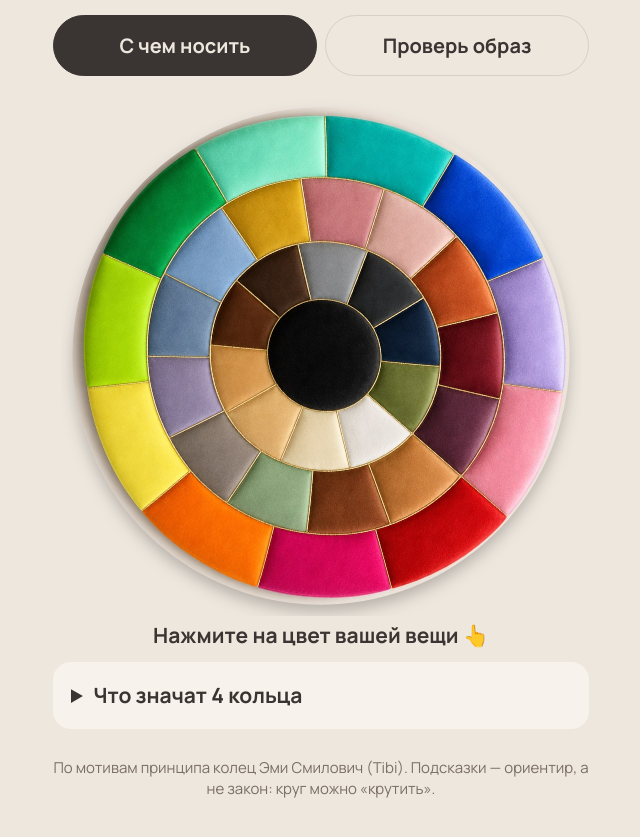
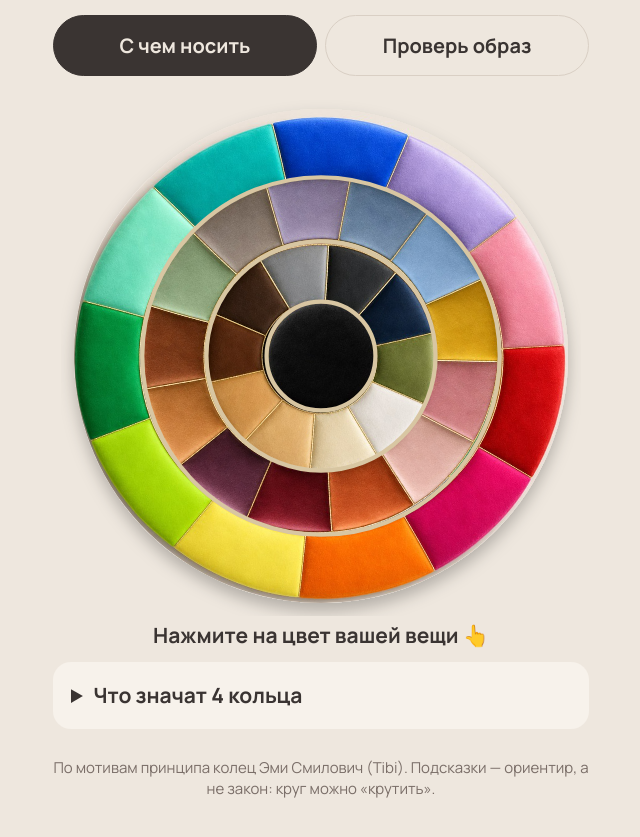
Before and after one commit to mmkproject03-dotcom/color-wheel, a plain HTML site: page index.html in a window 1280 px wide. Shown: the part 85-922 px from the top of the page, without its empty margins (319-959 px from the left). Drawn offline with nearby package versions, Linux system fonts and the light colour scheme.

Commit message:
Кольца крутятся независимо

```diff
--- a/index.html
+++ b/index.html
@@ -165,41 +165,50 @@ function swatches(onPick, selected){
   <div class="sw">${RINGS[r].colors.map(c=>`<button class="dot ${selected===c[1]?'sel':''}" data-h="${c[1]}" data-n="${c[0]}" data-r="${r}"><i style="background:${c[1]}"></i>${c[0]}</button>`).join('')}</div>`).join('');
 }
 function drawWheel(){
- const svg=document.getElementById('svgwheel');let html='';
+ const svg=document.getElementById('svgwheel');
+ // каждое кольцо — свой слой: вырезанная из картинки «баранка» + зоны нажатия; крутится отдельно
  const radii={1:[0,34],2:[36,72],3:[74,112],4:[114,152]};
- for(const r of ORDER){const [r0,r1]=radii[r];const cols=RINGS[r].colors;const n=cols.length;
-  if(r==="1"){html+=`<circle class="hit" r="34" data-h="${cols[0][1]}" data-n="${cols[0][0]}" data-r="1"/>`;continue}
-  cols.forEach((c,i)=>{const a0=i/n*2*Math.PI-Math.PI/2,a1=(i+1)/n*2*Math.PI-Math.PI/2;
+ const clip={1:[0,33.5],2:[33.5,70.5],3:[70.5,110],4:[110,152]};
+ const ann=(a,b)=>`M${b},0A${b},${b} 0 1 0 ${-b},0A${b},${b} 0 1 0 ${b},0Z`+(a>0?`M${a},0A${a},${a} 0 1 1 ${-a},0A${a},${a} 0 1 1 ${a},0Z`:'');
+ let defs='',layers='';
+ for(const r of ORDER){const [r0,r1]=radii[r];const cols=RINGS[r].colors;const n=cols.length;let html='';
+  if(r==="1"){html=`<circle class="hit" r="34" data-h="${cols[0][1]}" data-n="${cols[0][0]}" data-r="1"/>`}
+  else cols.forEach((c,i)=>{const a0=i/n*2*Math.PI-Math.PI/2,a1=(i+1)/n*2*Math.PI-Math.PI/2;
    const p=(rad,a)=>[rad*Math.cos(a),rad*Math.sin(a)];const [x0,y0]=p(r1,a0),[x1,y1]=p(r1,a1),[x2,y2]=p(r0,a1),[x3,y3]=p(r0,a0);
-   html+=`<path d="M${x0},${y0}A${r1},${r1} 0 0 1 ${x1},${y1}L${x2},${y2}A${r0},${r0} 0 0 0 ${x3},${y3}Z" data-h="${c[1]}" data-n="${c[0]}" data-r="${r}"><title>${c[0]} · кольцо ${r}</title></path>`})}
- // объёмная картинка круга (сегменты совпадают с зонами нажатия)
- svg.innerHTML=`<defs><clipPath id="cc"><circle r="153"/></clipPath><filter id="sh" x="-20%" y="-20%" width="140%" height="140%"><feDropShadow dx="0" dy="5" stdDeviation="5" flood-opacity=".25"/></filter></defs>
-  <circle r="152" fill="#EEE7DE" filter="url(#sh)"/>
-  <g id="rot"><image href="wheel-3d.jpg" x="-160" y="-160" width="320" height="320" clip-path="url(#cc)"/>${html}</g>`;
+   html+=`<path d="M${x0},${y0}A${r1},${r1} 0 0 1 ${x1},${y1}L${x2},${y2}A${r0},${r0} 0 0 0 ${x3},${y3}Z" data-h="${c[1]}" data-n="${c[0]}" data-r="${r}"><title>${c[0]} · кольцо ${r}</title></path>`});
+  defs+=`<clipPath id="c${r}"><path clip-rule="evenodd" d="${ann(clip[r][0],clip[r][1])}"/></clipPath>`;
+  layers+=`<g class="ringL" data-ring="${r}"><image href="wheel-3d.jpg" x="-157" y="-158.2" width="320" height="320" clip-path="url(#c${r})"/>${html}</g>`;
+ }
+ svg.innerHTML=`<defs>${defs}<filter id="sh" x="-20%" y="-20%" width="140%" height="140%"><feDropShadow dx="0" dy="5" stdDeviation="5" flood-opacity=".25"/></filter></defs>
+  <circle r="152" fill="#EEE7DE" filter="url(#sh)"/>${layers}<g fill="none" stroke="#D8C6A2" stroke-width="2.6" pointer-events="none"><circle r="33.5"/><circle r="70.5"/><circle r="110"/></g>`;
  initSpin(svg);
 }
 /* ---------- вращение круга: сам медленно крутится, пальцем — с инерцией, тап выбирает цвет ---------- */
 function initSpin(svg){
- const g=svg.querySelector('#rot');let ang=0,vel=0,drag=false,last=null,lastT=0,moved=0,startEl=null,idle=true,idleTimer=null;
- const AUTO=0.06; // градусов за кадр — медленное «дыхание» круга
- const angleAt=e=>{const r=svg.getBoundingClientRect();return Math.atan2(e.clientY-(r.top+r.height/2),e.clientX-(r.left+r.width/2))*180/Math.PI};
- const apply=()=>g.setAttribute('transform',`rotate(${ang})`);
+ // у каждого кольца свой угол, скорость и направление
+ const R={};svg.querySelectorAll('.ringL').forEach(g=>{const k=+g.dataset.ring;R[k]={g,ang:0,vel:0,auto:{1:0.05,2:0.07,3:-0.05,4:0.035}[k]}});
+ let drag=null,last=null,lastT=0,moved=0,startEl=null,idle=true,idleTimer=null;
+ const center=()=>{const r=svg.getBoundingClientRect();return [r.left+r.width/2,r.top+r.height/2,r.width/320]};
+ const angleAt=e=>{const [cx,cy]=center();return Math.atan2(e.clientY-cy,e.clientX-cx)*180/Math.PI};
+ const ringAt=e=>{const [cx,cy,k]=center();const d=Math.hypot(e.clientX-cx,e.clientY-cy)/k;return d<35?1:d<73.5?2:d<113.5?3:4};
+ const apply=o=>o.g.setAttribute('transform',`rotate(${o.ang})`);
  function frame(){
-  if(!drag){ if(Math.abs(vel)>0.02){ang+=vel;vel*=0.95} else if(idle){ang+=AUTO} apply() }
+  for(const k in R){const o=R[k];if(drag===o)continue;
+   if(Math.abs(o.vel)>0.02){o.ang+=o.vel;o.vel*=0.95} else if(idle){o.ang+=o.auto} apply(o)}
   requestAnimationFrame(frame)}
- svg.addEventListener('pointerdown',e=>{drag=true;idle=false;clearTimeout(idleTimer);vel=0;last=angleAt(e);lastT=performance.now();moved=0;
+ svg.addEventListener('pointerdown',e=>{drag=R[ringAt(e)];idle=false;clearTimeout(idleTimer);drag.vel=0;last=angleAt(e);lastT=performance.now();moved=0;
   startEl=e.target.closest('[data-h]');svg.setPointerCapture(e.pointerId)});
  svg.addEventListener('pointermove',e=>{if(!drag)return;const a=angleAt(e);let d=a-last;if(d>180)d-=360;if(d<-180)d+=360;
-  ang+=d;moved+=Math.abs(d);const t=performance.now();vel=d/Math.max(1,(t-lastT)/16.7);last=a;lastT=t;apply()});
- const end=e=>{if(!drag)return;drag=false;
-  if(moved<4&&startEl){vel=0;pick(startEl)}            // короткое нажатие = выбор цвета
-  else{idleTimer=setTimeout(()=>{if(!pairColor)idle=true},4000)}};
+  drag.ang+=d;moved+=Math.abs(d);const t=performance.now();drag.vel=d/Math.max(1,(t-lastT)/16.7);last=a;lastT=t;apply(drag)});
+ const end=e=>{if(!drag)return;const o=drag;drag=null;
+  if(moved<4&&startEl){o.vel=0;pick(startEl)}            // короткое нажатие = выбор цвета
+  else{idleTimer=setTimeout(()=>{if(!pairColor)idle=true},6000)}};
  svg.addEventListener('pointerup',end);svg.addEventListener('pointercancel',end);
  function pick(el){svg.querySelectorAll('.sel').forEach(x=>x.classList.remove('sel'));el.classList.add('sel');
   pairColor={hex:el.dataset.h,name:el.dataset.n,ring:+el.dataset.r};renderPair();
   document.getElementById('pairRes').scrollIntoView({behavior:'smooth',block:'start'})}
- // приветственный оборот при открытии
- vel=6;requestAnimationFrame(frame);
+ // приветственный оборот: кольца раскручиваются в разные стороны
+ R[2].vel=5;R[3].vel=-6;R[4].vel=4;requestAnimationFrame(frame);
 }
 function ringsInfo(){
  document.getElementById('rings').innerHTML=ORDER.map(r=>`<div style="margin-top:14px"><div class="ring"><span class="num">${r}</span><span class="rname">${RINGS[r].name}</span></div>
--- a/sw.js
+++ b/sw.js
@@ -1,5 +1,5 @@
 // Offline cache: the app works without internet after the first visit.
-const CACHE = "color-wheel-v4";
+const CACHE = "color-wheel-v5";
 const FILES = ["./", "./index.html", "./manifest.webmanifest", "./icon-192.png", "./icon-512.png", "./apple-touch-icon.png", "./wheel-3d.jpg"];
 self.addEventListener("install", e => e.waitUntil(caches.open(CACHE).then(c => c.addAll(FILES)).then(() => self.skipWaiting())));
 self.addEventListener("activate", e => e.waitUntil(
```
